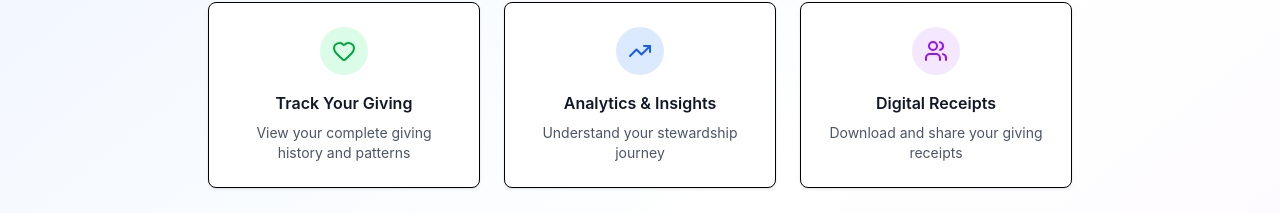
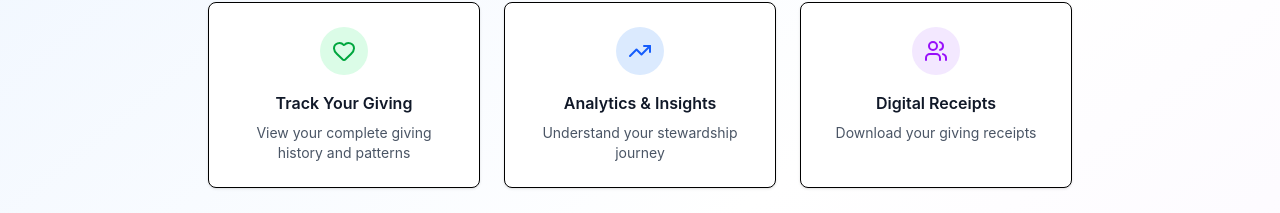
Before and after one commit to 0tieno/M-Church, a React (Vite) app: page /member in a window 1280 px wide. Shown: the part 226-439 px from the top of the page. Built offline with nearby package versions, Linux system fonts and the light colour scheme.

Commit message:
feat: update text in Digital Receipts section for clarity

```diff
--- a/src/components/member/MemberLogin.jsx
+++ b/src/components/member/MemberLogin.jsx
@@ -177,7 +177,7 @@ const MemberLogin = () => {
               Digital Receipts
             </h3>
             <p className="text-sm text-gray-600">
-              Download and share your giving receipts
+              Download your giving receipts
             </p>
           </div>
         </div>
```
